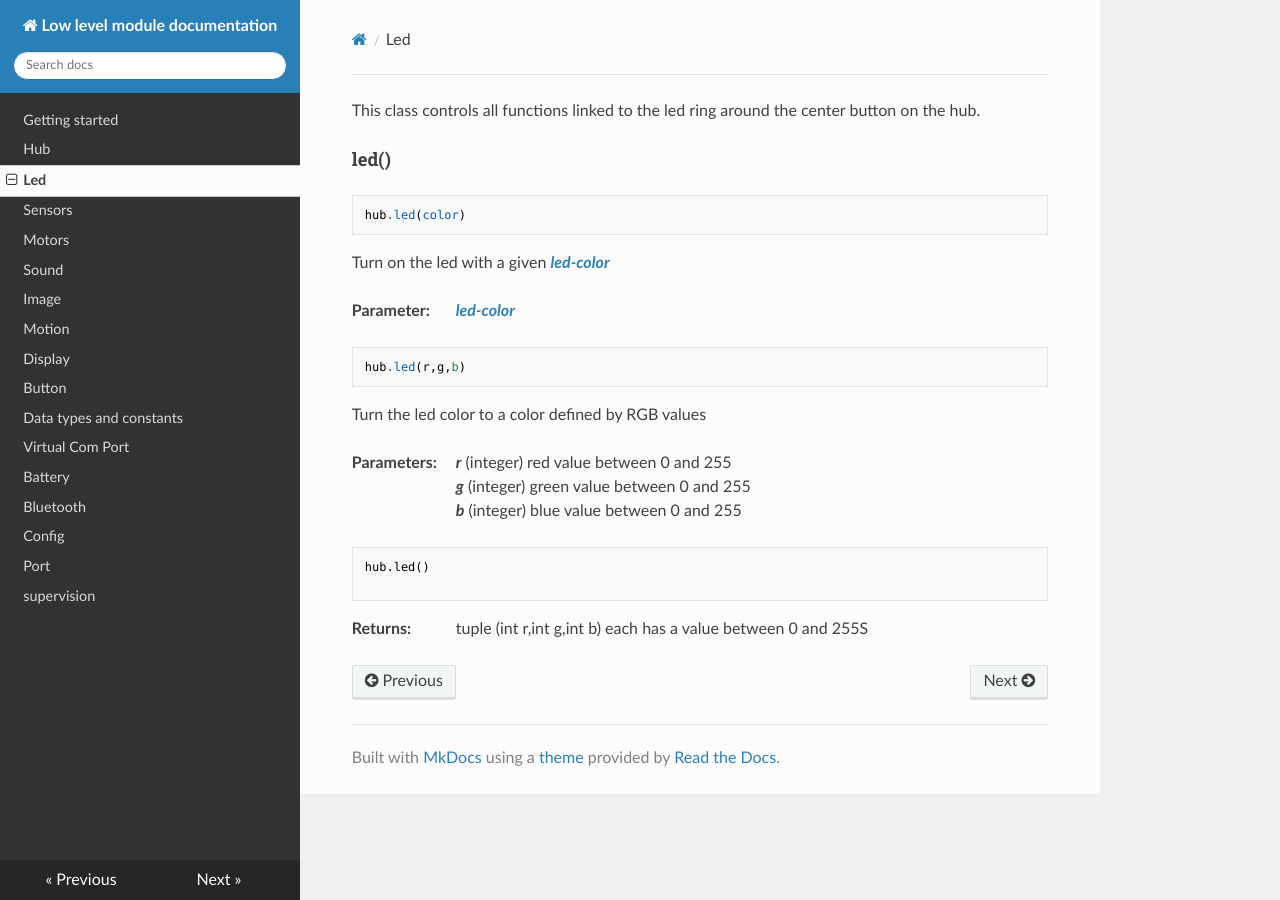
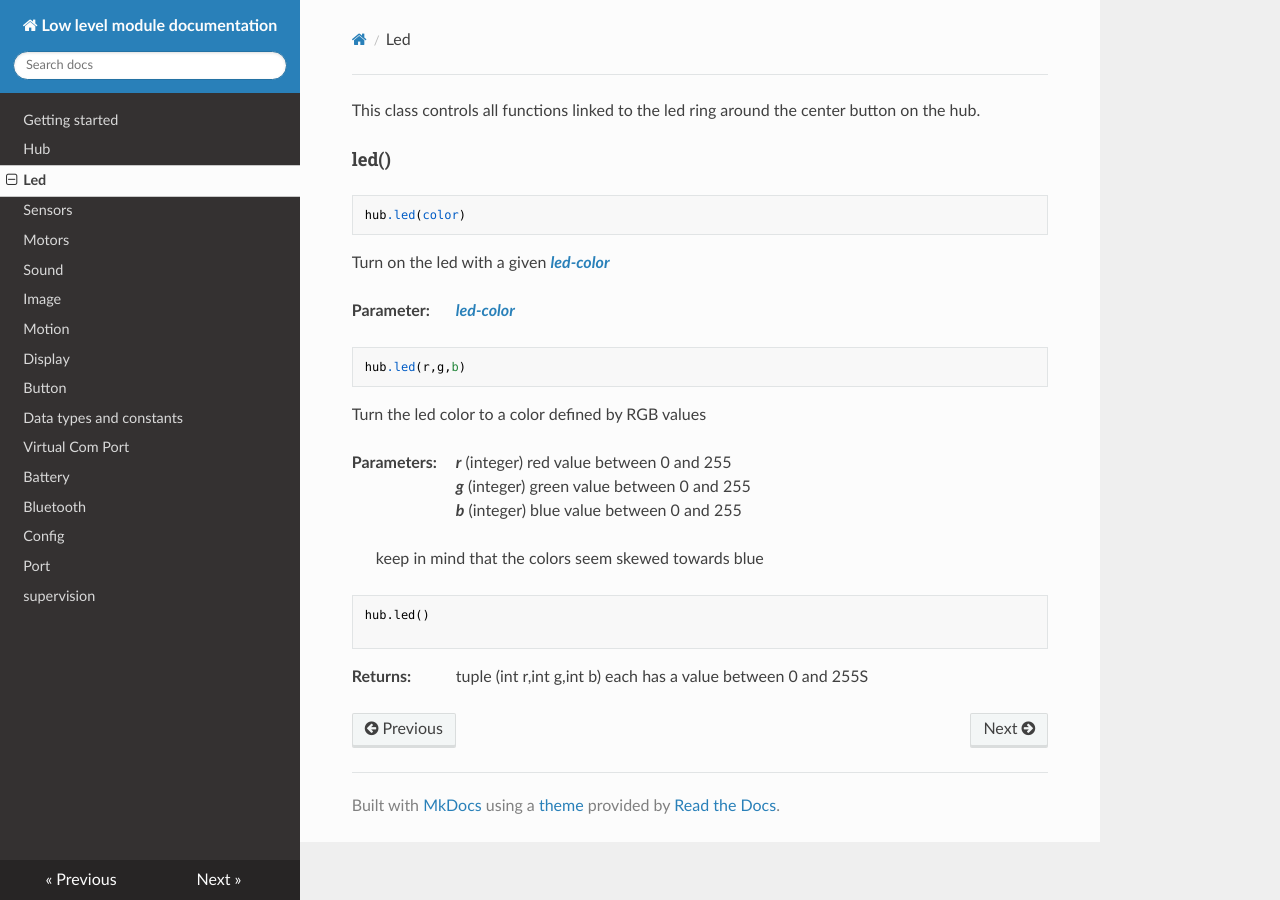
Before and after one commit to NStrijbosch/hub-module-notes, an MkDocs documentation site: the page built from docs/led.md, in a window 1280 px wide. Built offline with MkDocs 1.6.1, drawn with Linux system fonts in a browser that asks for light colours; nearby versions of some CDN libraries.

Commit message:
Update led.md

````diff
--- a/docs/led.md
+++ b/docs/led.md
@@ -25,6 +25,8 @@ __Parameters:__
 *  ___g___ (integer) green value between 0 and 255
 *  ___b___ (integer) blue value between 0 and 255
 
+> keep in mind that the colors seem skewed towards blue
+
 ``` python
 hub.led()
 
````
